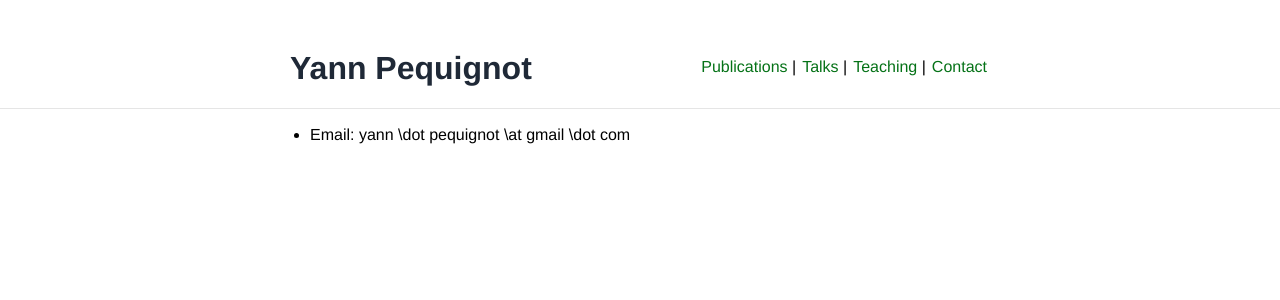
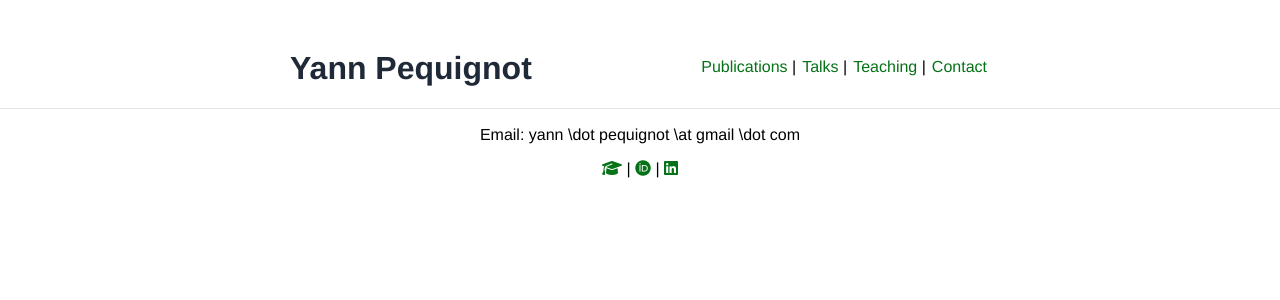
Before and after one commit to yannpequignot/yannpequignot.github.io, a Jekyll site: the page built from contact.md, in a window 1280 px wide. Shown: the top 300 px of the page. Built offline with Jekyll 4.4.1, drawn with Linux system fonts in a browser that asks for light colours; nearby versions of some CDN libraries.

Commit message:
update contact

```diff
--- a/contact.md
+++ b/contact.md
@@ -2,5 +2,14 @@
 layout: default
 is_contact: true
 ---
+<p align="center">
+Email: yann \dot pequignot \at gmail \dot com
+</p>
 
-* Email: yann \dot pequignot \at gmail \dot com
+<p align="center">
+  <a target="_blank" href="https://scholar.google.com/citations?user=Ft1XWI4AAAAJ"><i class="fas fa-graduation-cap"></i></a>
+  |
+  <a target="_blank" href="https://orcid.org/0000-0003-1691-1020"><i class="fab fa-orcid"></i></a>
+  |
+  <a target="_blank" href="https://www.linkedin.com/in/yann-pequignot-059b0b152/"><i class="fab fa-linkedin"></i></a>
+</p>
```
